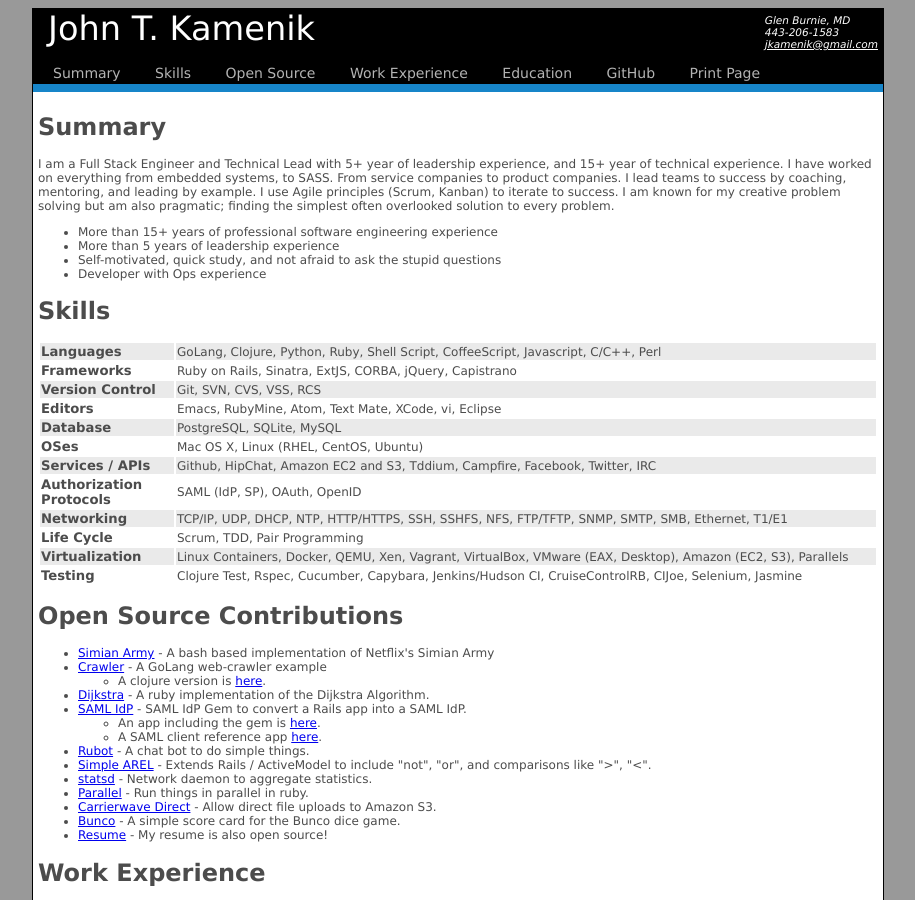
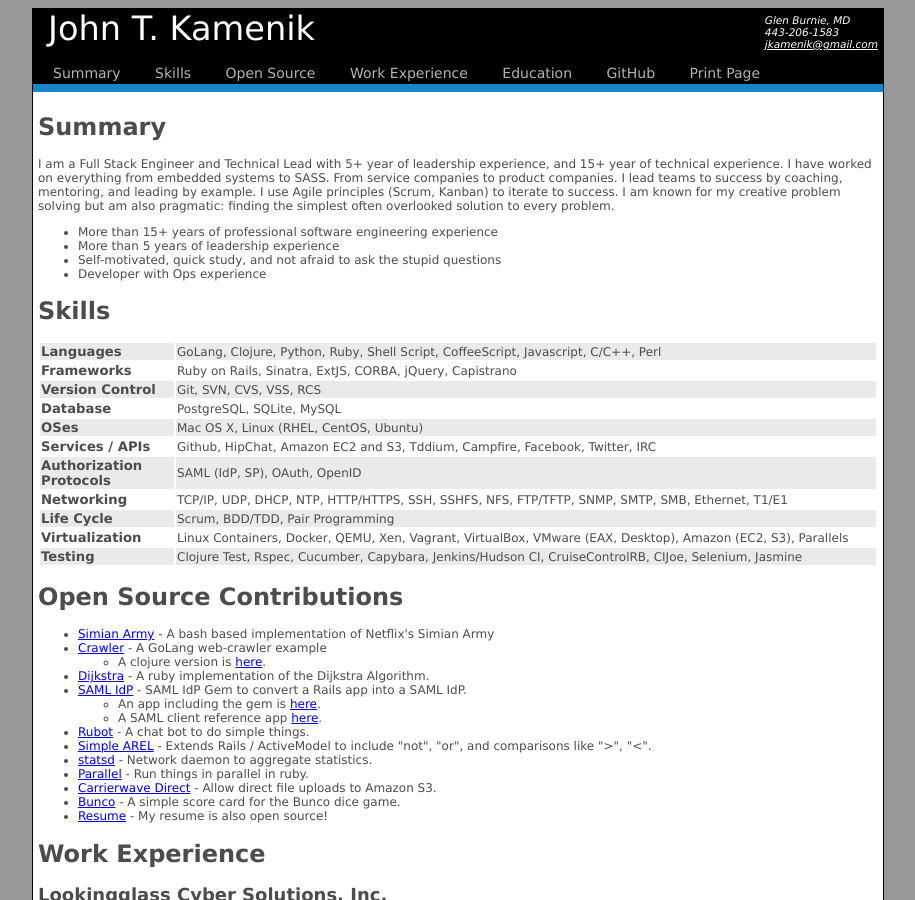
Before and after one commit to srvullupala/Resume, a Jekyll site: the page built from index.html, in a window 1280 px wide and 900 px high. Shown: the whole window, without its empty margins (182-1097 px from the left). Built offline with Jekyll 4.4.1, drawn with Linux system fonts in a browser that asks for light colours; Markdown is read by kramdown in place of the engine named in the settings.

Commit message:
Fixing grammar.

```diff
--- a/_data/skills.yml
+++ b/_data/skills.yml
@@ -6,9 +6,6 @@
 
 - name: Version Control
   items: Git, SVN, CVS, VSS, RCS
-
-- name: Editors
-  items: Emacs, RubyMine, Atom, Text Mate, XCode, vi, Eclipse
 
 - name: Database
   items: PostgreSQL, SQLite, MySQL
@@ -26,7 +23,7 @@
   items: TCP/IP, UDP, DHCP, NTP, HTTP/HTTPS, SSH, SSHFS, NFS, FTP/TFTP, SNMP, SMTP, SMB, Ethernet, T1/E1
 
 - name: Life Cycle
-  items: Scrum, TDD, Pair Programming
+  items: Scrum, BDD/TDD, Pair Programming
 
 - name: Virtualization
   items: Linux Containers, Docker, QEMU, Xen, Vagrant, VirtualBox, VMware (EAX, Desktop), Amazon (EC2, S3), Parallels
--- a/_includes/summary.html
+++ b/_includes/summary.html
@@ -1,11 +1,11 @@
 <h1><a name="summary">Summary</a></h1>
 <p>I am a Full Stack Engineer and Technical Lead with 5+ year of
   leadership experience, and 15+ year of technical experience.  I have
-  worked on everything from embedded systems, to SASS.  From service
+  worked on everything from embedded systems to SASS.  From service
   companies to product companies.  I lead teams to success by
   coaching, mentoring, and leading by example.  I use Agile principles
   (Scrum, Kanban) to iterate to success.  I am known for my creative
-  problem solving but am also pragmatic; finding the simplest often
+  problem solving but am also pragmatic: finding the simplest often
   overlooked solution to every problem.
 </p>
 <ul>
```
